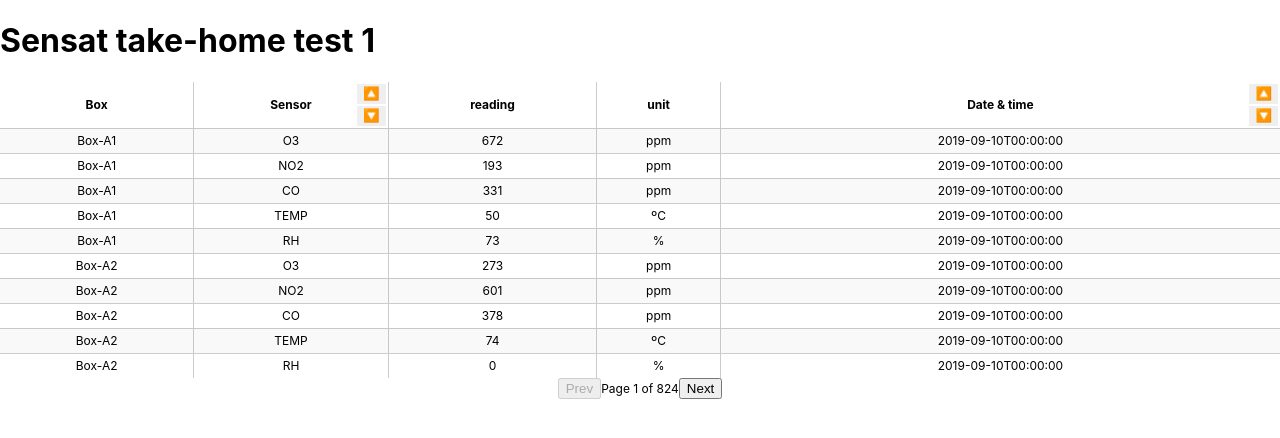
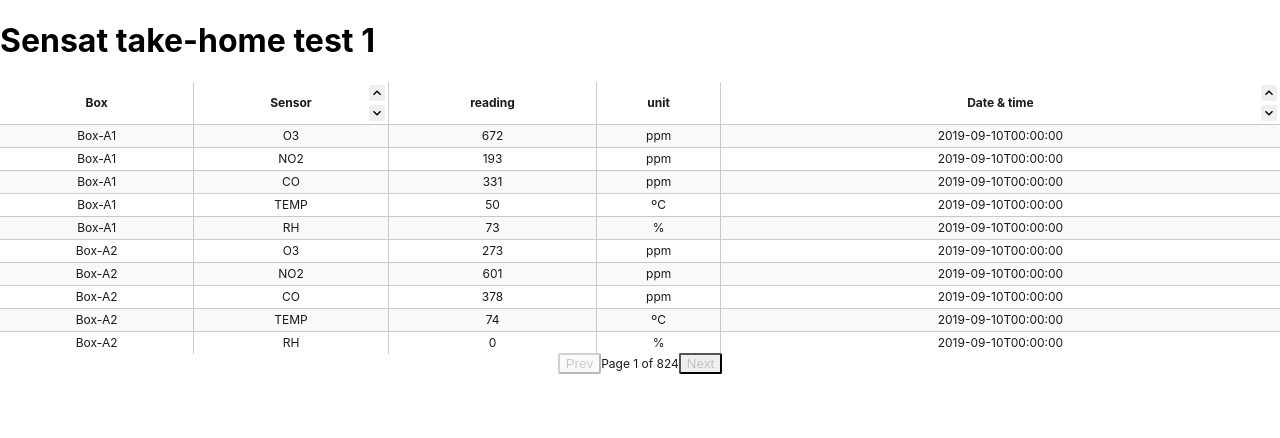
Before and after one commit to simondell/test-sensat-takehome-test-1, a React (Create React App) app: page / in a window 1280 px wide. Shown: the top 438 px of the page. Built offline with nearby package versions, Linux system fonts and the light colour scheme.

Commit message:
Style sort buttons

```diff
--- a/src/DataGrid/DataGrid.css
+++ b/src/DataGrid/DataGrid.css
@@ -1,12 +1,20 @@
 .datagrid,
 .pagination {
-  --row-height: 22px;
+  /* sizes */
+  --grid: 4px;
+  --row-height: calc(var(--grid) * 5);
+  --border-width: 1px;
+  --text-size: calc(var(--grid) * 3);
+
+  /* colors */
+  --foreground: rgba(0,0,0,0.9);
+  --icon-active: rgb(177, 188, 131);
+  --border-color: rgba(0,0,0,0.2);
   --row-bg-odd: rgba(192,192,192,0.1);
-  --border-color: rgba(0,0,0,0.2);
-  --border-width: 1px;
 
+  color: var(--foreground);
   width: 100%;
-  font-size: 12px;
+  font-size: var(--text-size);
 }
 
 /* borders */
@@ -36,9 +44,23 @@
 .datagrid tbody tr:nth-child(2n+1) {
   background-color: var(--row-bg-odd);
 }
+
+.datagrid button,
+.pagination button {
+  border-radius: 2px;
+  color: var(--border-color);
+}
+
+.datagrid button:hover,
+.pagination button:hover,
+.datagrid button.active,
+.pagination button.active {
+  color: var(--icon-active);
+  fill: var(--icon-active);
+}
 /* /colours */
 
-/* layout */
+/* layout + sizes */
 .datagrid th {
   height: calc(var(--row-height) * 2);
 }
@@ -52,17 +74,20 @@
 
 .datagrid button {
   border: 0;
+  height: calc(var(--grid) * 4);
   position: absolute;
-  right: 2px;
-  height: 20px;
+  overflow: hidden;
+  padding: 0;
+  right: 3px;
+  width: calc(var(--grid) * 4);
 }
 
 .datagrid button[title^="Ascending"] {
-  top: 2px;
+  top: 3px;
 }
 
 .datagrid button[title^="Descending"] {
-  bottom: 2px;
+  bottom: 3px;
 }
 
 .datagrid td {
--- a/src/DataGrid/DataGrid.tsx
+++ b/src/DataGrid/DataGrid.tsx
@@ -2,6 +2,8 @@ import React, {
   useState
 } from 'react'
 import './DataGrid.css'
+import { ReactComponent as UpArrow } from './arrow_up-24px.svg'
+import { ReactComponent as DownArrow } from './arrow_down-24px.svg'
 
 enum SortOrder {
   Ascending,
@@ -30,8 +32,11 @@ export function Column (props: ColumnProps): React.ReactElement {
 }
 
 function SortableColumn (props: SortableColumnProps): React.ReactElement {
+  const sortingByField = props.sort && props.sort[0] === props.field
+  const sortDirection = props.sort && props.sort[1]
+
   function createClickHandler (direction: SortOrder) {
-    if(props.sort && props.sort[0] === props.field) {
+    if(sortingByField && direction === sortDirection) {
       return () => { props.setSort(null) }
     }
 
@@ -44,15 +49,35 @@ function SortableColumn (props: SortableColumnProps): React.ReactElement {
     >
       <span>{props.heading}</span>
       <button
+        className={
+          sortingByField && sortDirection === SortOrder.Ascending
+            ? 'active'
+            : ''
+        }
         onClick={createClickHandler(SortOrder.Ascending)}
         title={`Ascending sort by ${props.field}`}
         type="button"
-      >🔼</button>
+      >
+        <UpArrow
+          height={16}
+          width={16}
+        />
+      </button>
       <button
+        className={
+          sortingByField && sortDirection === SortOrder.Descending
+            ? 'active'
+            : ''
+        }
         onClick={createClickHandler(SortOrder.Descending)}
         title={`Descending sort by ${props.field}`}
         type="button"
-      >🔽</button>
+      >
+        <DownArrow
+          height={16}
+          width={16}
+        />
+      </button>
     </th>
   )
 }
```
Also changed, not shown: src/DataGrid/arrow_down-24px.svg (added), src/DataGrid/arrow_up-24px.svg (added).
